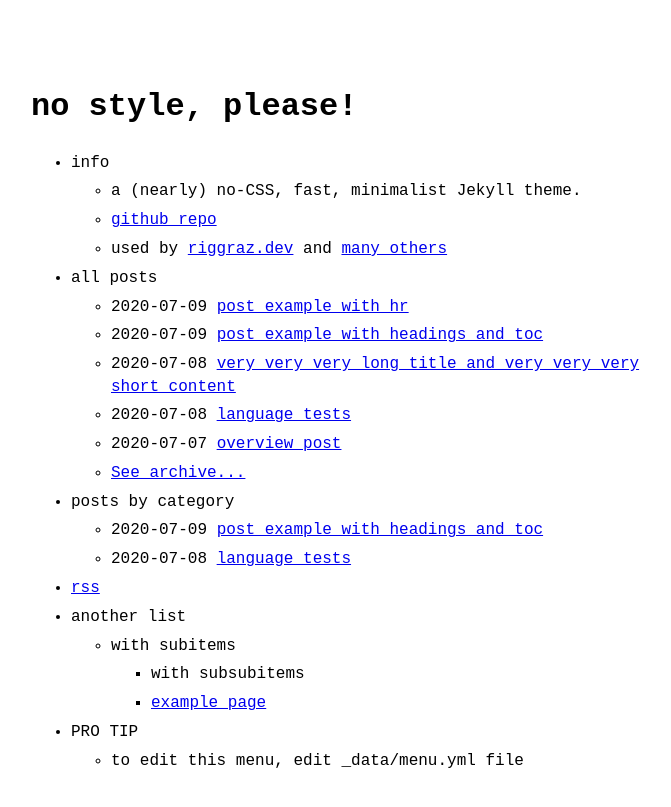
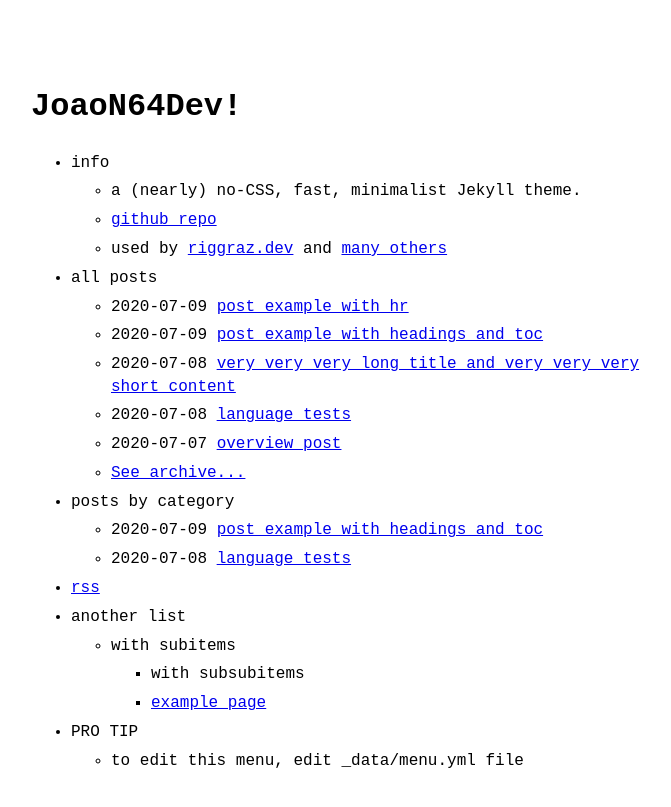
Before and after one commit to JaoN64dev/JaoN64dev.github.io, a Jekyll site: the page built from index.md, in a window 1280 px wide. Shown: the top 807 px of the page, without its empty margins (289-960 px from the left). Built offline with Jekyll 4.4.1, drawn with Linux system fonts in a browser that asks for light colours.

Commit message:
Update _config.yml

```diff
--- a/_config.yml
+++ b/_config.yml
@@ -1,4 +1,4 @@
-title: no style, please! # name of the site
+title: JoaoN64Dev! # name of the site
 author: Riccardo Graziosi # name of site's author
 email: riccardo.graziosi97@gmail.com # email of site's author
 url: https://riggraz.dev # root address of the site
```
